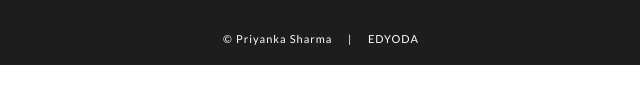
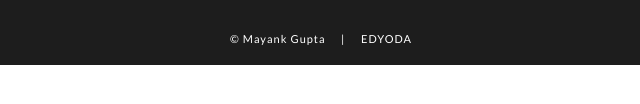
Before and after one commit to Mayank08gupta/Shoppig-Website, a plain HTML site: page footer.html in a window 1280 px wide. Shown: the part 228-332 px from the top of the page, 319-959 px from the left. Drawn offline with Linux system fonts and the light colour scheme; files that its build step writes are made by us from their sources.

Commit message:
Update footer.html

```diff
--- a/footer.html
+++ b/footer.html
@@ -45,7 +45,7 @@
                     <p> united states </p>
                 </div>
             </div>
-            <div id="credit"><a href="https://linkedin.com/in/priyanka-sharma-b79401142"> © Priyanka Sharma </a> &nbsp&nbsp&nbsp | &nbsp&nbsp&nbsp <a href="https://www.edyoda.com/" target="_blank"> EDYODA </a></div>
+            <div id="credit"><a href="https://linkedin.com/in/mayank-gupta-163982248"> © Mayank Gupta </a> &nbsp&nbsp&nbsp | &nbsp&nbsp&nbsp <a href="https://www.edyoda.com/" target="_blank"> EDYODA </a></div>
         </section>
 
     </footer>
```
